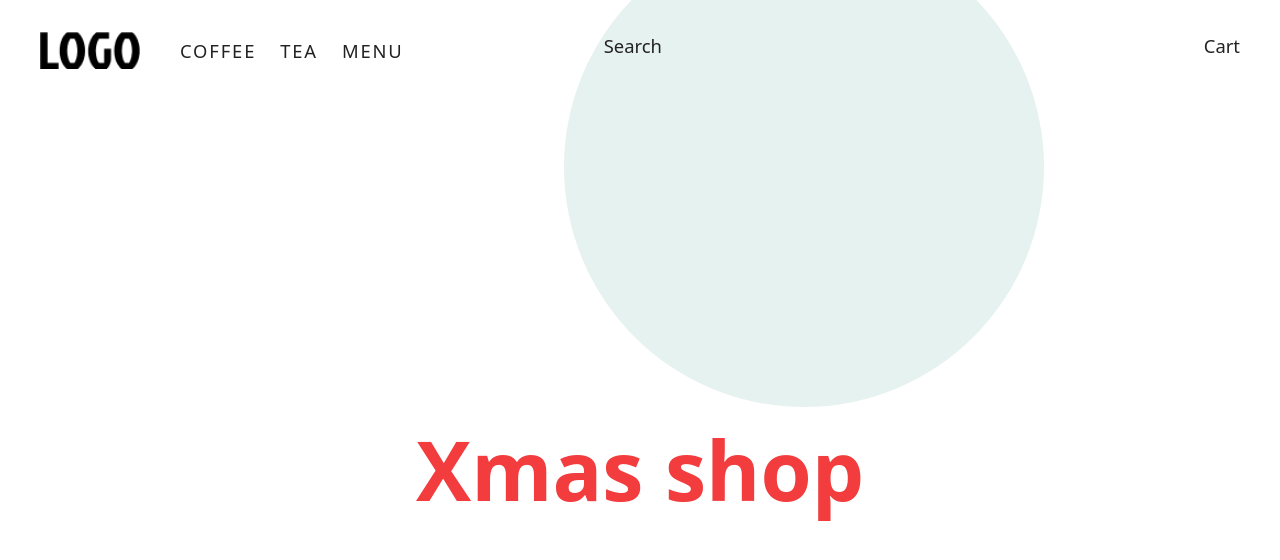
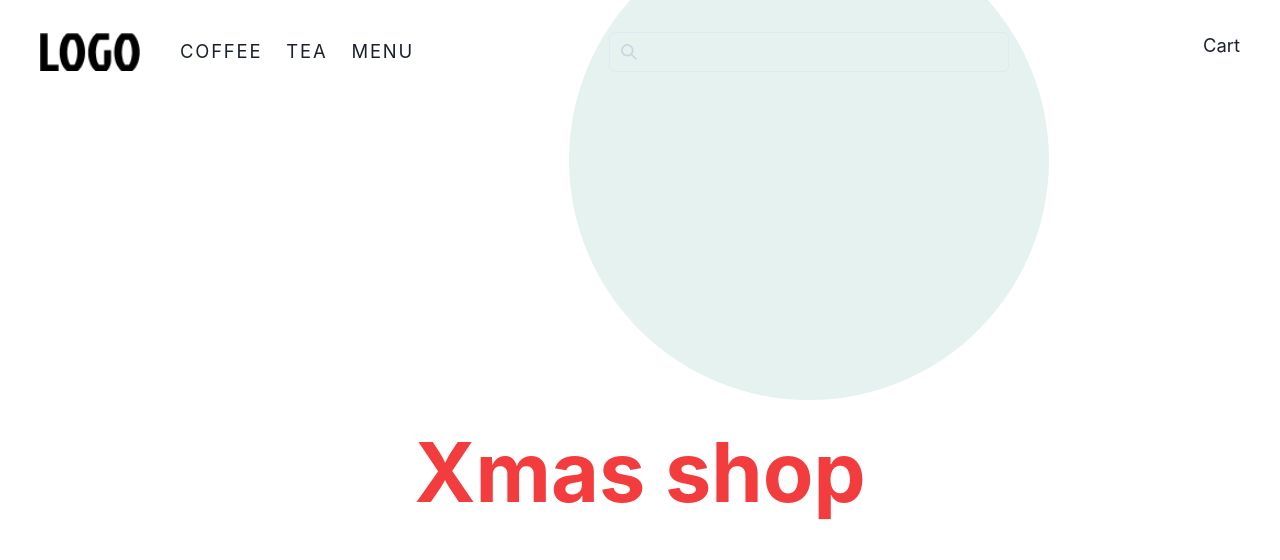
Before and after one commit to anashkagonit/xmas, a Next.js app: page / in a window 1280 px wide. Shown: the top 560 px of the page. Built offline with nearby package versions, Linux system fonts and the light colour scheme; no server answers.

Commit message:
end 1 lesson

```diff
--- a/app/components/layout/header/search/Search.tsx
+++ b/app/components/layout/header/search/Search.tsx
@@ -1,11 +1,28 @@
-import { FC } from 'react'
+import { SearchIcon } from '@chakra-ui/icons'
+import { Input, InputGroup, InputLeftElement } from '@chakra-ui/react'
+import { FC, useState } from 'react'
 
 import styles from './Search.module.scss'
 
 const Search: FC = () => {
+	const [searchTerm, setSearchTerm] = useState(' ')
+	console.log(searchTerm, setSearchTerm)
+
 	return (
 		<div className={styles.search}>
-			<div>Search</div>
+			<InputGroup>
+				<InputLeftElement
+					pointerEvents='none'
+					children={<SearchIcon color='gray.300' />}
+				/>
+				<Input
+					variant='outline'
+					type='search'
+					onChange={e => setSearchTerm(e.target.value)}
+					value={searchTerm}
+					placeholder='Search'
+				/>
+			</InputGroup>
 		</div>
 	)
 }
--- a/package.json
+++ b/package.json
@@ -9,10 +9,16 @@
 		"lint": "next lint"
 	},
 	"dependencies": {
+		"@chakra-ui/icons": "^2.0.16",
+		"@chakra-ui/react": "^2.4.8",
+		"@emotion/react": "^11.10.5",
+		"@emotion/styled": "^11.10.5",
 		"@types/node": "18.11.13",
 		"@types/react": "18.0.26",
 		"@types/react-dom": "18.0.9",
+		"antd": "^5.1.4",
 		"clsx": "^1.2.1",
+		"framer-motion": "^6.5.1",
 		"next": "13.0.6",
 		"react": "18.2.0",
 		"react-dom": "18.2.0",
--- a/pages/_app.tsx
+++ b/pages/_app.tsx
@@ -1,6 +1,12 @@
-import '@/assets/styles/globals.scss'
+import { ChakraProvider } from '@chakra-ui/react'
 import type { AppProps } from 'next/app'
 
+import '@/assets/styles/globals.scss'
+
 export default function App({ Component, pageProps }: AppProps) {
-	return <Component {...pageProps} />
+	return (
+		<ChakraProvider>
+			<Component {...pageProps} />
+		</ChakraProvider>
+	)
 }
```
Also changed, not shown: 2 other files (tests, documents, lock files or other folders).
